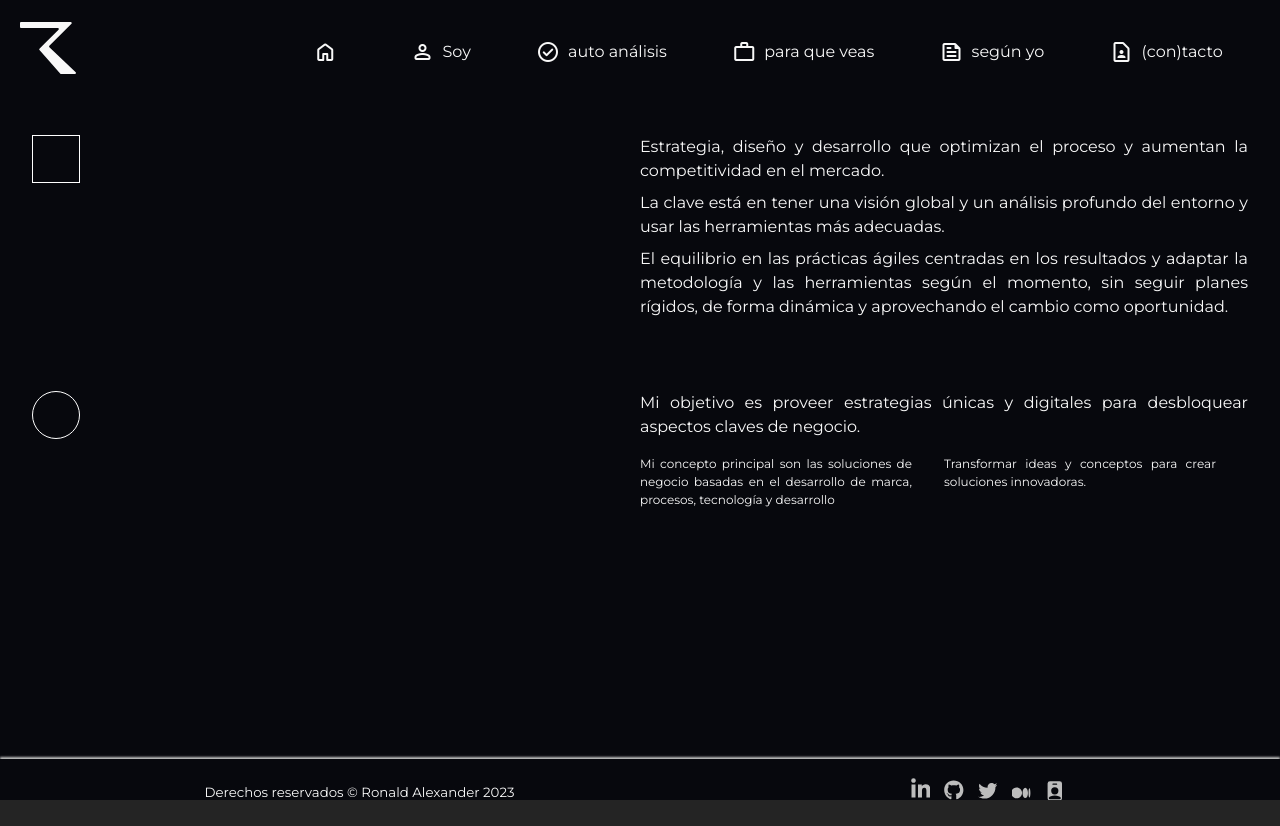
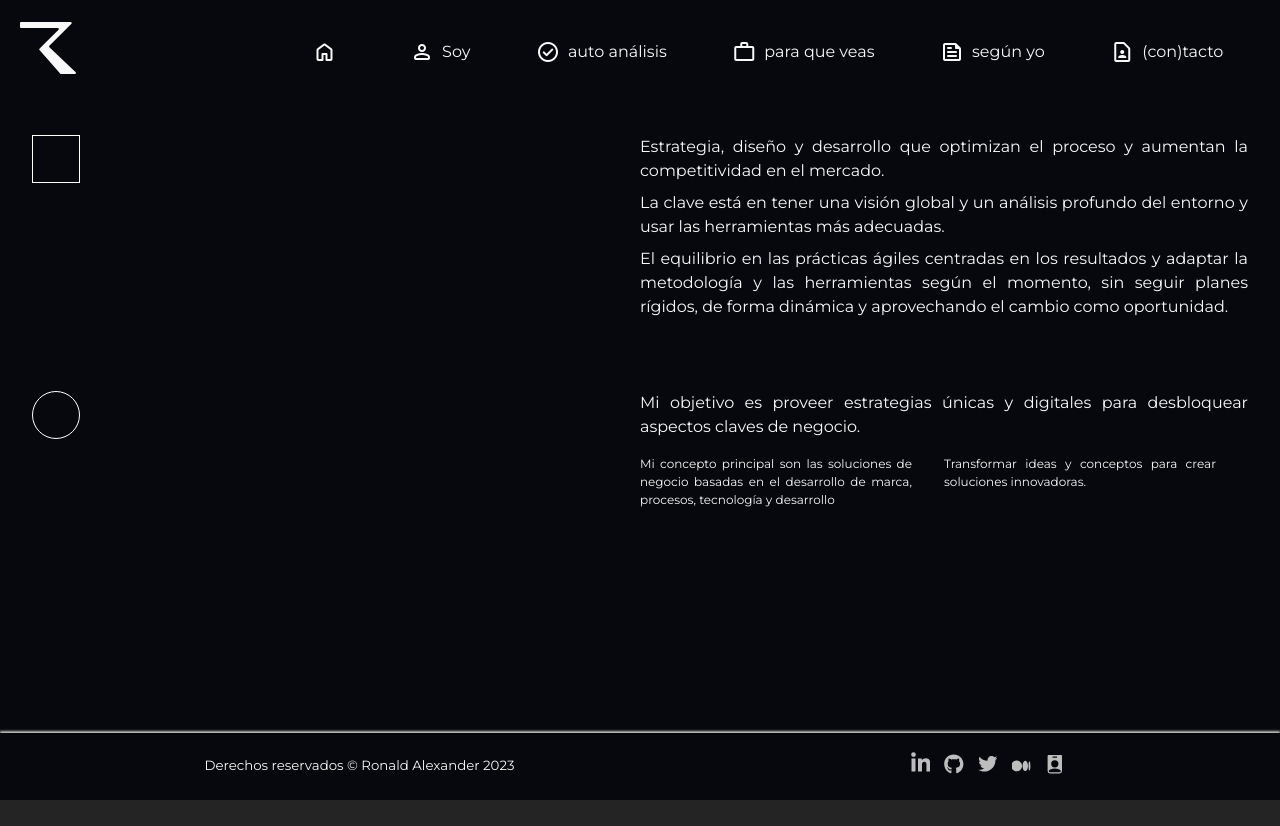
Before and after one commit to ralexrivero/ralex, a React (Vite) app: page / in a window 1280 px wide. After the commit the page ends 800 px from the top, so only its background shows below. Built offline with nearby package versions, Linux system fonts and the light colour scheme.

Commit message:
improve css and fix links style

```diff
--- a/src/App.css
+++ b/src/App.css
@@ -1,4 +1,5 @@
 @import url('https://fonts.googleapis.com/css2?family=Montserrat&display=swap');
+
 /**************************************
  * Normalize
 **************************************/
@@ -9,17 +10,14 @@
   box-sizing: border-box;
 }
 
-body {
-  line-height: 1.5;
-  font-family: 'Montserrat', sans-serif;
-  min-height: 100vh;
-}
-
 /**************************************
  * Default Themes
 **************************************/
 
 body {
+  line-height: 1.5;
+  font-family: 'Montserrat', sans-serif;
+  min-height: 100vh;
   background-color: #07080d;
   color: #f8f8f8;
 }
@@ -27,7 +25,6 @@ body {
 img {
   max-width: 100%;
 }
-
 
 ul {
   list-style: none;
@@ -42,7 +39,7 @@ a {
 }
 
 /**************************************
- * grid layout
+ * Grid Layout
 **************************************/
 
 .App {
@@ -51,7 +48,7 @@ a {
     "header"
     "main"
     "footer";
-  grid-template-rows: auto 80% auto;
+  grid-template-rows: auto 1fr auto;
   min-height: 100vh;
 }
 
@@ -73,7 +70,6 @@ footer {
 .header-main {
   display: flex;
   flex-wrap: wrap;
-  flex-direction: row;
   align-items: center;
   justify-content: space-between;
 }
@@ -89,7 +85,6 @@ footer {
 .nav-header-container {
   display: block;
   flex-wrap: nowrap;
-  width: 100%;
   justify-content: flex-start;
 }
 
@@ -97,15 +92,14 @@ footer {
   height: 242px;
 }
 
-
 .nav-header-links,
 .nav-header-links:link,
 .nav-header-links:visited {
   display: flex;
   flex-wrap: wrap;
-  flex-direction: row;
   justify-content: flex-start;
   align-items: center;
+  border: 1px solid #07080d;
   color: #f8f8f8;
   padding: .5rem;
   width: 100%;
@@ -123,7 +117,7 @@ footer {
 
 .nav-header-links:active {
   border: 1px solid #07080d;
-  box-shadow: 2px 2px 10px rgba(0, 0, 0, .75) inset;
+  box-shadow: 2px 2px 8px rgba(0, 0, 0, .65) inset;
   color: #cbff77;
   text-shadow: 1px 1px 1px rgba(0, 0, 0, .75);
 }
@@ -138,28 +132,26 @@ footer {
 }
 
 /**************************************
- * Drop down menu
+ * Drop-down Menu
 **************************************/
 
-.fa-bars, .fa-bars:link {
+.fa-bars,
+.fa-bars:link {
   color: #f8f8f8;
   font-size: 2.2rem;
   padding: .3rem;
   cursor: pointer;
+  transition: all .25s ease-in-out;
 }
 
 .fa-bars:hover {
   color: #cbff77;
-  filter: drop-shadow(2px 2px 2px #f8f8f8)
+  filter: drop-shadow(2px 2px 2px #f8f8f8);
 }
 
 .fa-bars:active {
   color: #f8f8f8;
-  filter: drop-shadow(2px 2px 2px #cbff77)
-}
-
-.fa-bars {
-  transition: all .25s ease-in-out;
+  filter: drop-shadow(2px 2px 2px #cbff77);
 }
 
 .fa-bars-clicked {
@@ -174,7 +166,6 @@ main {
 }
 
 .about-content {
-
   padding: 2rem;
 }
 
@@ -190,49 +181,45 @@ main {
 .description-sm {
   font-size: .75rem;
   margin-top: 1rem;
-  margin-right: 2rem;;
+  margin-right: 2rem;
 }
 
 /**************************************
- * Magic shapes
+ * Magic Shapes
 **************************************/
 
 .shape {
   margin-bottom: .75rem;
 }
 
-.magic-box {
+.magic-box,
+.magic-circle {
   width: 3rem;
   height: 3rem;
   border: 1px solid #fff;
 }
 
 .magic-circle {
-  width: 3rem;
-  height: 3rem;
-  border: 1px solid #fff;
   border-radius: 50%;
 }
 
 /********************************************
- * Footer and social
+ * Footer and Social
 ********************************************/
 
 .footer-main {
   display: flex;
   flex-wrap: wrap;
-  flex-direction: row;
   align-items: center;
-  justify-content:space-around;
+  justify-content: space-around;
   padding: 1rem .5rem;
   margin-top: 1rem;
-  box-shadow: 0 -2px 2px #BDBDBD;
+  box-shadow: 0 -2px 2px #bdbdbd;
 }
 
 .copy-footer {
   display: flex;
   flex-wrap: wrap;
-  flex-direction: row;
   align-items: center;
   justify-content: space-evenly;
 }
@@ -246,7 +233,6 @@ main {
 .social-footer {
   display: flex;
   flex-wrap: wrap;
-  flex-direction: row;
   align-items: baseline;
   justify-content: space-evenly;
 }
@@ -262,24 +248,19 @@ main {
   list-style: none;
 }
 
-.social-footer li a{
+.social-footer li a {
   text-decoration: none;
 }
 
-.social-footer li a:link {
-  fill: #BDBDBD;
+.social-footer li a:link,
+.social-footer li a:visited {
+  fill: #bdbdbd;
 }
 
-.social-footer li a:visited{
-  fill: #BDBDBD;
-}
-
-.social-footer li a:focus{
-  fill: #E0E0E0;
-}
-.social-footer li a:hover{
-  fill: #E0E0E0;
-  filter: drop-shadow(2px 2px 5px #FFF176)
+.social-footer li a:focus,
+.social-footer li a:hover {
+  fill: #e0e0e0;
+  filter: drop-shadow(2px 2px 5px #fff176);
 }
 
 .social-footer li a:active {
@@ -287,12 +268,12 @@ main {
 }
 
 /**************************************
-* Mobile first
+ * Mobile First
 **************************************/
 
-@media screen and (min-width:768px) {
+@media screen and (min-width: 768px) {
   /**************************************
-  * grid
+   * Grid
   **************************************/
 
   .grid-50-50 {
@@ -309,15 +290,13 @@ main {
   .area-right {
     grid-area: right;
   }
+
   .nav-header {
     width: 80%;
   }
 
   .nav-header-container {
     display: flex;
-    flex-wrap: wrap;
-    flex-direction: row;
-    align-items: center;
     justify-content: space-evenly;
   }
 
@@ -333,16 +312,11 @@ main {
   .nav-header-links,
   .nav-header-links:link,
   .nav-header-links:visited {
-    display: flex;
-    flex-wrap: wrap;
     flex-direction: column;
-    align-items: center;
-    justify-content: space-between;
-    color: #f8f8f8;
   }
 }
 
-@media screen and (min-width:880px) {
+@media screen and (min-width: 880px) {
   .nav-header-links,
   .nav-header-links:link,
   .nav-header-links:visited {
```
